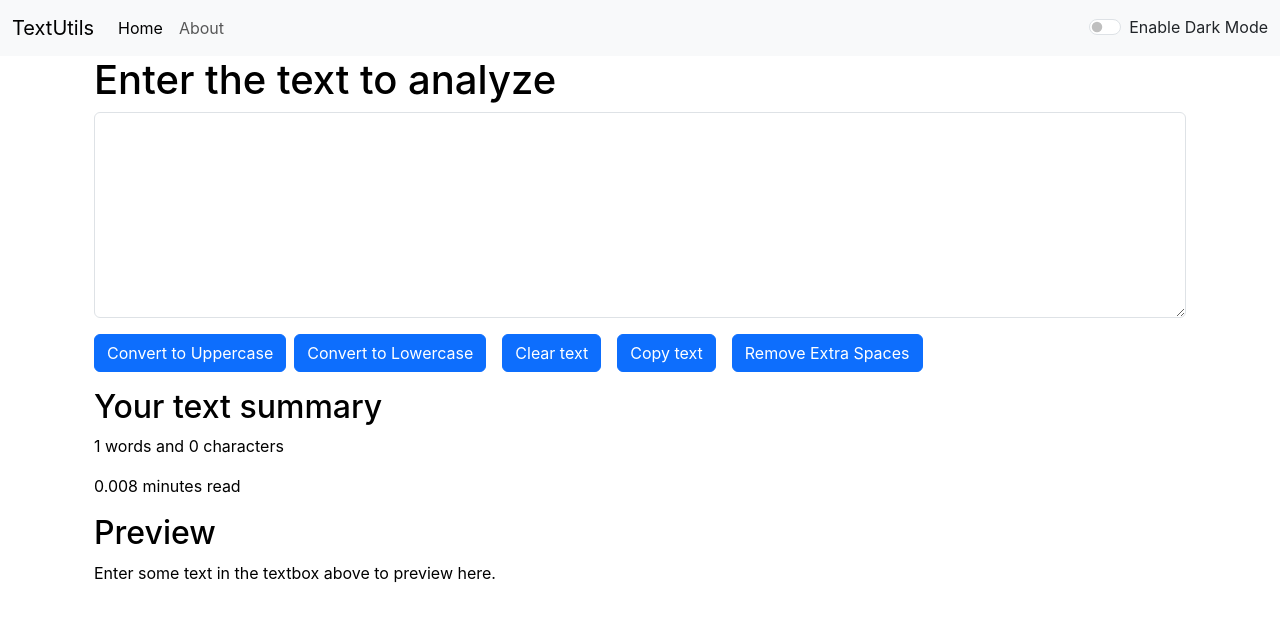
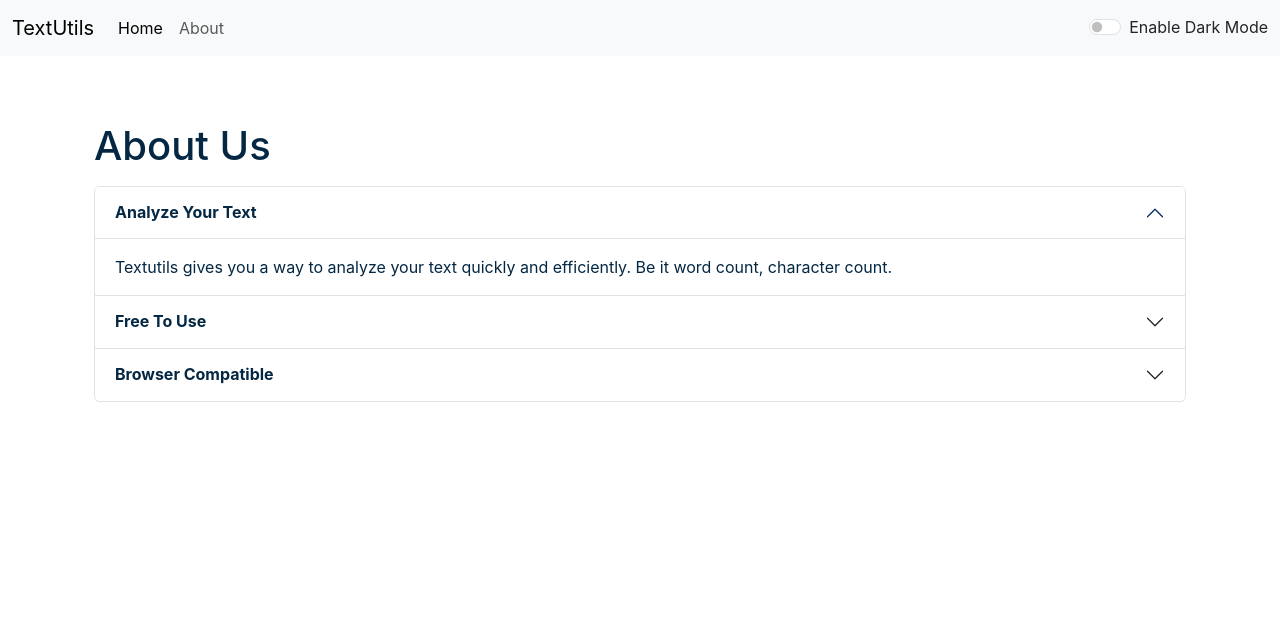
Before and after one commit to Alanmp1857/textUtils, a React (Create React App) app: page /about in a window 1280 px wide. Shown: the top 620 px of the page. Built offline with nearby package versions, Linux system fonts and the light colour scheme.

Commit message:
7th commit

```diff
--- a/package.json
+++ b/package.json
@@ -1,4 +1,5 @@
 {
+  "homepage": "https://Alanmp1857.github.io/textUtils",
   "name": "my-app",
   "version": "0.1.0",
   "private": true,
@@ -6,12 +7,16 @@
     "@testing-library/jest-dom": "^5.16.5",
     "@testing-library/react": "^13.4.0",
     "@testing-library/user-event": "^13.5.0",
+    "gh-pages": "^5.0.0",
     "react": "^18.2.0",
     "react-dom": "^18.2.0",
+    "react-router-dom": "^5.3.4",
     "react-scripts": "5.0.1",
     "web-vitals": "^2.1.4"
   },
   "scripts": {
+    "predeploy": "npm run build",
+    "deploy": "gh-pages -d build",
     "start": "react-scripts start",
     "build": "react-scripts build",
     "test": "react-scripts test",
--- a/public/index.html
+++ b/public/index.html
@@ -7,12 +7,12 @@
   <meta name="viewport" content="width=device-width, initial-scale=1" />
   <meta name="theme-color" content="#000000" />
   <meta name="description"
-    content="TextUtils is a utility which can be used to manipulate your text in the way you want." />
+    content="TextUtils is a word counter and a character counting utility which can be used to manipulate your text in the way you want. You can remove extra spaces, copy the manipulated text as well as convert your text from Uppercase to lowercase and lowercase to Uppercase." />
   <link rel="apple-touch-icon" href="%PUBLIC_URL%/favicon-16x16.png" />
   <link rel="manifest" href="%PUBLIC_URL%/manifest.json" />
   <link href="https://cdn.jsdelivr.net/npm/bootstrap@5.3.0-alpha1/dist/css/bootstrap.min.css" rel="stylesheet"
     integrity="sha384-GLhlTQ8iRABdZLl6O3oVMWSktQOp6b7In1Zl3/Jr59b6EGGoI1aFkw7cmDA6j6gD" crossorigin="anonymous">
-  <title>TextUtils - Home</title>
+  <title>TextUtils</title>
 </head>
 
 <body>
--- a/src/App.js
+++ b/src/App.js
@@ -1,10 +1,11 @@
-import logo from './logo.svg';
+// import logo from './logo.svg';
 import './App.css';
 import Navbar from './components/Navbar';
 import TextForm from './components/TextForm';
 import About from './components/About';
 import React, { useState } from 'react';
 import Alert from './components/Alert';
+import { BrowserRouter as Router, Switch, Route } from "react-router-dom";
 
 function App() {
   const [mode, setMode] = useState('light')    //whether dark mode is enabled or not
@@ -44,13 +45,20 @@
   return (
     <>
       {/* <Navbar title="TextUtils" aboutText="AboutUs" /> */}
+      <Router>
       <Navbar title="TextUtils" mode={mode} toggleMode={toggleMode} />
       <Alert alert={alert} />
-      {/* <Navbar /> */}
-      <div className="container">
-        <TextForm showAlert={showAlert} heading="Enter the text to analyze" mode={mode} />
-        {/* <About /> */}
+        <div className="container">
+        <Switch>
+          <Route exact path="/">
+            <TextForm showAlert={showAlert} heading="Try TextUtils - word counter, character counter, remove extra spaces" mode={mode} />
+          </Route>
+          <Route exact path="/about">
+            <About mode={mode} />
+          </Route>
+        </Switch>
       </div>
+      </Router>
     </>
   );
 }
--- a/src/components/About.js
+++ b/src/components/About.js
@@ -1,75 +1,80 @@
 import React, {useState} from 'react'
 
-export default function About() {
-    const [myStyle, setMyStyle] = useState({
-        color: 'black',
-        backgroundColor:'white'
-    })
+export default function About(props) {
+    // const [myStyle, setMyStyle] = useState({
+    //     color: 'black',
+    //     backgroundColor:'white'
+    // })
+
+    let myStyle = {
+        color: props.mode==='dark' ? 'white' : '#042743',
+        backgroundColor: props.mode==='dark' ? 'rgb(36 74 104)' : 'white'
+    }
 
     const [btnText, setBtnText] = useState("Enable Dark Mode")
 
-    const toggleStyle = () => {
-        if (myStyle.color==='black'){
-            setMyStyle({
-                color: 'white',
-                backgroundColor: 'black',
-                border: '1px solid white'
-            })
-            setBtnText("Enable Light Mode")
-        }
-        else {
-            setMyStyle({
-                color: 'black',
-                backgroundColor: 'white'
-            })
-            setBtnText("Enable Dark Mode")
-        }
-    }
+    // const toggleStyle = () => {
+    //     if (myStyle.color==='black'){
+    //         setMyStyle({
+    //             color: 'white',
+    //             backgroundColor: 'black',
+    //             border: '1px solid white'
+    //         })
+    //         setBtnText("Enable Light Mode")
+    //     }
+    //     else {
+    //         setMyStyle({
+    //             color: 'black',
+    //             backgroundColor: 'white'
+    //         })
+    //         setBtnText("Enable Dark Mode")
+    //     }
+    // }
 
   return (
-    <div className='container' style={myStyle}>
+    <div className='container' style={{color: props.mode==='dark' ? 'white' : '#042743'}}>
         <h1 className='my-3'>About Us</h1>
     <div className="accordion" id="accordionExample">
     <div className="accordion-item">
         <h2 className="accordion-header" id="headingOne">
         <button className="accordion-button" type="button" style={myStyle} data-bs-toggle="collapse" data-bs-target="#collapseOne" aria-expanded="true" aria-controls="collapseOne">
-            Accordion Item #1
+           <strong>Analyze Your Text</strong>
         </button>
         </h2>
         <div id="collapseOne" className="accordion-collapse collapse show" aria-labelledby="headingOne" data-bs-parent="#accordionExample">
         <div className="accordion-body" style={myStyle}>
-            <strong>This is the first item's accordion body.</strong> It is shown by default, until the collapse plugin adds the appropriate classNamees that we use to style each element. These classNamees control the overall appearance, as well as the showing and hiding via CSS transitions. You can modify any of this with custom CSS or overriding our default variables. It's also worth noting that just about any HTML can go within the <code>.accordion-body</code>, though the transition does limit overflow.
+            Textutils gives you a way to analyze your text quickly and efficiently. Be it word count, character count.
         </div>
         </div>
     </div>
-    <div className="accordion-item">
+    <div className="accordion-item" style={myStyle}>
         <h2 className="accordion-header" id="headingTwo">
         <button className="accordion-button collapsed" type="button" style={myStyle} data-bs-toggle="collapse" data-bs-target="#collapseTwo" aria-expanded="false" aria-controls="collapseTwo">
-            Accordion Item #2
+            <strong>Free To Use</strong>
         </button>
         </h2>
         <div id="collapseTwo" className="accordion-collapse collapse" aria-labelledby="headingTwo" data-bs-parent="#accordionExample">
         <div className="accordion-body" style={myStyle}>
-            <strong>This is the second item's accordion body.</strong> It is hidden by default, until the collapse plugin adds the appropriate classNamees that we use to style each element. These classNamees control the overall appearance, as well as the showing and hiding via CSS transitions. You can modify any of this with custom CSS or overriding our default variables. It's also worth noting that just about any HTML can go within the <code>.accordion-body</code>, though the transition does limit overflow.
+            TextUtils is a free character counter tool that provides instant character count & word count statistics for a given text. TextUtils reports the number of words and characters. Thus it is suitable for writing text with word/ character limit.
         </div>
         </div>
     </div>
     <div className="accordion-item">
         <h2 className="accordion-header" id="headingThree">
         <button className="accordion-button collapsed" type="button" style={myStyle} data-bs-toggle="collapse" data-bs-target="#collapseThree" aria-expanded="false" aria-controls="collapseThree">
-            Accordion Item #3
+            <strong>Browser Compatible</strong>
         </button>
         </h2>
         <div id="collapseThree" className="accordion-collapse collapse" aria-labelledby="headingThree" data-bs-parent="#accordionExample">
         <div className="accordion-body" style={myStyle}>
-            <strong>This is the third item's accordion body.</strong> It is hidden by default, until the collapse plugin adds the appropriate classNamees that we use to style each element. These classNamees control the overall appearance, as well as the showing and hiding via CSS transitions. You can modify any of this with custom CSS or overriding our default variables. It's also worth noting that just about any HTML can go within the <code>.accordion-body</code>, though the transition does limit overflow.
+        This word counter software works in any web browsers such as Chrome, Firefox, Internet Explorer, Safari, Opera. It suits to count characters in facebook, blog, books, excel document, pdf document, essays, etc.
         </div>
         </div>
     </div>
     </div>
-    <div className="container my-3">
+    {/* <div className="container my-3">
         <button type='button' onClick={toggleStyle} className='btn btn-primary'>{btnText}</button>
-    </div>
+    </div> */}
     </div>
   )
 }
--- a/src/components/Alert.js
+++ b/src/components/Alert.js
@@ -7,9 +7,11 @@
     }
 
   return (
-    props.alert && <div className={`alert alert-${props.alert.type} alert-dismissible fade show`} role="alert">
-    <strong>{capitalize(props.alert.type)}</strong> : {props.alert.msg}
-    <button type="button" className="btn-close" data-bs-dismiss="alert" aria-label="Close"></button>
+    <div style={{height: '50px'}}>
+      {props.alert && <div className={`alert alert-${props.alert.type} alert-dismissible fade show`} role="alert">
+      <strong>{capitalize(props.alert.type)}</strong> : {props.alert.msg}
+      <button type="button" className="btn-close" data-bs-dismiss="alert" aria-label="Close"></button>
+      </div>}
     </div>
   )
 }
--- a/src/components/TextForm.js
+++ b/src/components/TextForm.js
@@ -29,6 +29,7 @@
         let text=document.getElementById("myBox");
         text.select();
         navigator.clipboard.writeText(text.value);
+        document.getSelection().removeAllRanges();
         props.showAlert("Copied to Clipboard!", "success")
     }
 
@@ -45,20 +46,20 @@
             <h1>{props.heading}</h1>
             <div className="mb-3">
                 {/* {props.heading} */}
-                <textarea className="form-control" value={text} onChange={handleOnChange} style={{backgroundColor: props.mode==='dark' ? 'grey': 'white', color: props.mode==='dark' ? 'white': 'black'}} id="myBox" rows="8"></textarea>
+                <textarea className="form-control" value={text} onChange={handleOnChange} style={{backgroundColor: props.mode==='dark' ? '#13466e': 'white', color: props.mode==='dark' ? 'white': '#042743'}} id="myBox" rows="8"></textarea>
             </div>
-            <button className="btn btn-primary" onClick={handleUpClick}>Convert to Uppercase</button>
-            <button className="btn btn-primary mx-2" onClick={handleLoClick}>Convert to Lowercase</button>
-            <button className="btn btn-primary mx-2" onClick={handleClearClick}>Clear text</button>
-            <button className="btn btn-primary mx-2" onClick={handleCopy}>Copy text</button>
-            <button className="btn btn-primary mx-2" onClick={handleExtraSpaces}>Remove Extra Spaces</button>
+            <button disabled={text.length===0} className="btn btn-primary mx-2 my-2" onClick={handleUpClick}>Convert to Uppercase</button>
+            <button disabled={text.length===0} className="btn btn-primary mx-2 my-2" onClick={handleLoClick}>Convert to Lowercase</button>
+            <button disabled={text.length===0} className="btn btn-primary mx-2 my-2" onClick={handleClearClick}>Clear text</button>
+            <button disabled={text.length===0} className="btn btn-primary mx-2 my-2" onClick={handleCopy}>Copy text</button>
+            <button disabled={text.length===0} className="btn btn-primary mx-2 my-2" onClick={handleExtraSpaces}>Remove Extra Spaces</button>
         </div>
         <div className="container my-3" style={{color: props.mode==='dark' ? 'white': 'black'}}>
             <h2>Your text summary</h2>
-            <p>{text.split(" ").length} words and {text.length} characters</p>
-            <p>{0.008 * text.split(" ").length} minutes read</p>
+            <p>{text.split(" ").filter((element) => {return element.length!==0}).length} words and {text.length} characters</p>
+            <p>{0.008 * text.split(" ").filter((element) => {return element.length!==0}).length} minutes read</p>
             <h2>Preview</h2>
-            <p>{text.length>0 ? text : "Enter some text in the textbox above to preview here."}</p>
+            <p>{text.length>0 ? text : "Nothing to preview!"}</p>
         </div>
         </>
     )
```
Also changed, not shown: src/components/Navbar.js (+5 -3 lines), 1 other file (tests, documents, lock files or other folders).
